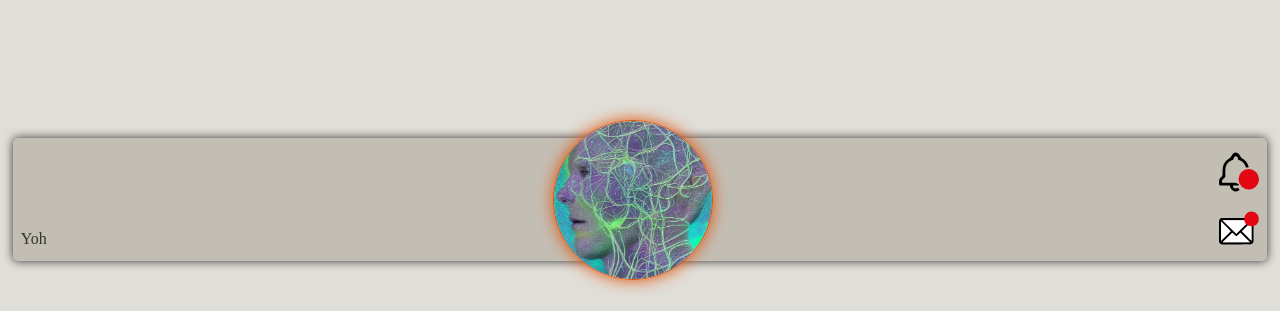
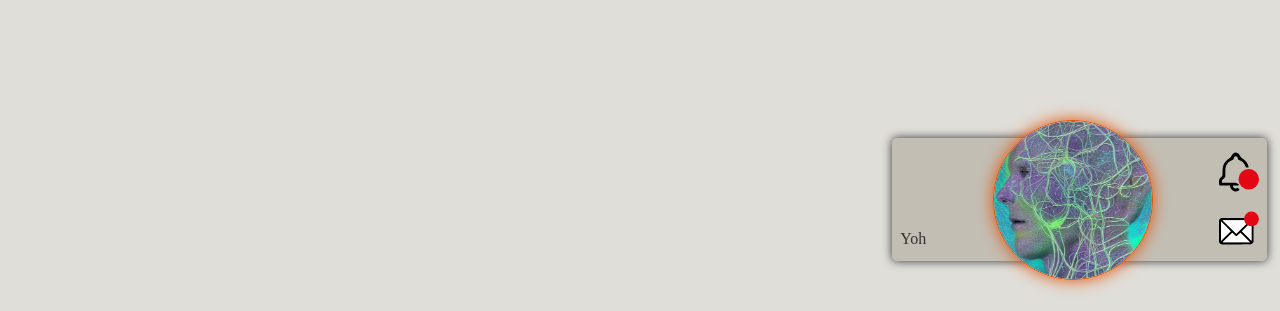
Before and after one commit to WildCodeSchool/2022-09-JS-PARIS-NEURON, a React (Vite) app in the folder frontend/: page / in a window 1280 px wide. Shown: the top 311 px of the page. Built offline with nearby package versions, Linux system fonts and the light colour scheme.

Commit message:
create PrivateMessage.jsx PrivateMessage.scss DisplayPrivateMessage.jsx DisplayPrivateMessage.scss, add mediaquery in UserHeader.scss

```diff
--- a/frontend/src/components/UserHeader/UserHeader.scss
+++ b/frontend/src/components/UserHeader/UserHeader.scss
@@ -36,8 +36,9 @@
   }
 }
 
-// @media (min-width: 768px) {
-//   .userheader {
-//     align-self: flex-end;
-//   }
-// }
+@media (min-width: 768px) {
+  .userheader {
+    align-self: flex-end;
+    width: 375px;
+  }
+}
--- a/frontend/src/components/index.js
+++ b/frontend/src/components/index.js
@@ -9,3 +9,4 @@ export { NeuronCard } from "./NeuronCard/NeuronCard";
 export { Markdown } from "./Markdown/Markdown";
 export { TopicsDisplay } from "./TopicsDisplay/TopicsDisplay";
 export { TopicCard } from "./TopicCard/TopicCard";
+// export { TagsFavorites } from "./TagsFavorites/TagsFavorites";
--- a/frontend/src/pages/UserProfile/UserProfile.jsx
+++ b/frontend/src/pages/UserProfile/UserProfile.jsx
@@ -6,6 +6,7 @@ import "./UserProfile.scss";
 export const UserProfile = () => {
   return (
     <div className="userprofile">
+      {/* <TagsFavorites /> */}
       <Navbar />
     </div>
   );
```
Also changed, not shown: frontend/src/components/DisplayPrivateMessage/DisplayPrivateMessage.jsx (added, +53 -0 lines), frontend/src/components/PrivateMessage/PrivateMessage.jsx (added, +15 -0 lines), frontend/src/components/TagsFavorites/TagsFavorites.jsx (added, +58 -0 lines), frontend/src/components/DisplayPrivateMessage/DisplayPrivateMessage.scss (added), frontend/src/components/PrivateMessage/PrivateMessage.scss (added), frontend/src/components/TagsFavorites/TagsFavorites.scss (added).
